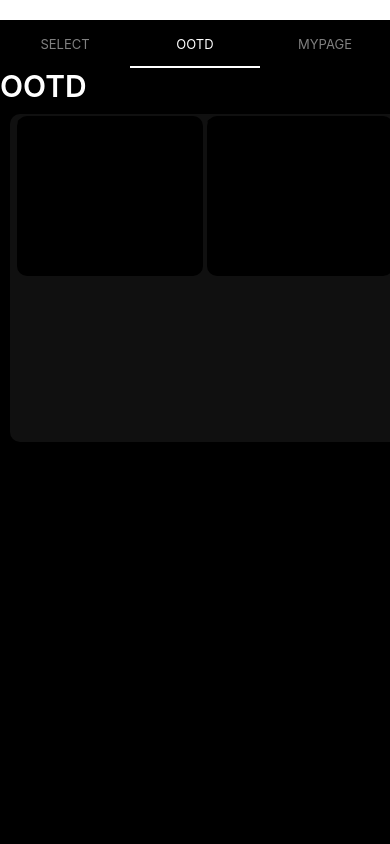
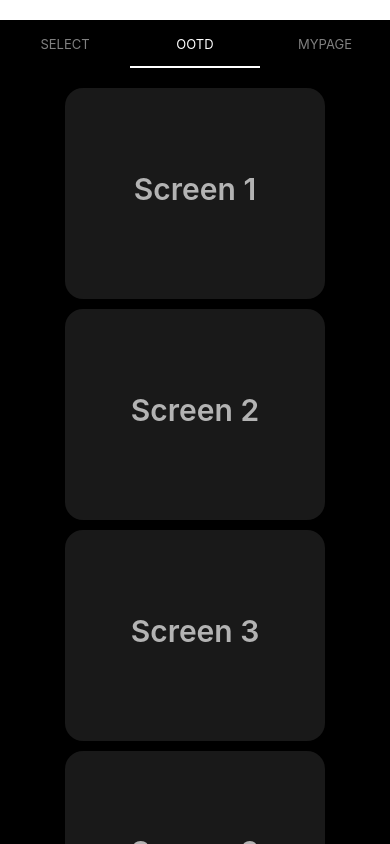
Before and after one commit to OOTC-project/OOTC-FE, a React Native app: screen /Ootd in a window 390 px wide. Built offline with nearby package versions, Linux system fonts and the light colour scheme.

Commit message:
feature: make ootd page

```diff
--- a/src/components/organism/ItemBox.tsx
+++ b/src/components/organism/ItemBox.tsx
@@ -3,7 +3,7 @@ import { View, StyleSheet } from 'react-native';
 
 interface ItemBoxProps {
     children?: React.ReactNode;
-    selected: boolean;
+    selected?: boolean;
 }
 
 const ItemBox = ({ children, selected }: ItemBoxProps) => {
@@ -23,6 +23,9 @@ const styles = StyleSheet.create({
         height: '100%',
         borderRadius: 10,
         marginHorizontal: 10,
+        display: 'flex',
+        justifyContent: 'center',
+        alignItems: 'center',
     },
     selected: {
         borderColor: '#2e2e2e',
--- a/src/components/organism/OotdItemBox.tsx
+++ b/src/components/organism/OotdItemBox.tsx
@@ -11,15 +11,20 @@ const OotdItemBox = ({ children }: OotdItemBoxProps) => {
 
 export default OotdItemBox;
 const screenWidth = Dimensions.get('window').width;
-console.log(screenWidth);
+const screenHeight = Dimensions.get('window').height;
 
 const styles = StyleSheet.create({
     container: {
-        backgroundColor: '#000000',
-        width: screenWidth / 2.1,
-        height: 160,
-        borderRadius: 10,
-        margin: 2,
+        backgroundColor: '#242424',
+        opacity: 0.7,
+        width: screenWidth / 1.5,
+        height: screenHeight / 4,
+        borderRadius: 18,
+        padding: 5,
+        marginTop: 10,
         borderColor: '#2e2e2e',
+        display: 'flex',
+        justifyContent: 'center',
+        alignItems: 'center',
     },
 });
--- a/src/components/organism/OotdItemContainer.tsx
+++ b/src/components/organism/OotdItemContainer.tsx
@@ -13,13 +13,13 @@ export default OotdItemContainer;
 
 const styles = StyleSheet.create({
     container: {
-        backgroundColor: '#101010',
+        backgroundColor: 'black',
         height: '100%',
         width: '100%',
         borderRadius: 10,
-        marginHorizontal: 10,
         display: 'flex',
-        flexDirection: 'row',
-        justifyContent: 'center',
+        flexDirection: 'column',
+        justifyContent: 'space-evenly',
+        alignItems: 'center',
     },
 });
--- a/src/pages/home/index.tsx
+++ b/src/pages/home/index.tsx
@@ -1,27 +1,91 @@
-import { StyleSheet, Text, View } from 'react-native';
-import React from 'react';
+import {
+    Alert,
+    FlatList,
+    ImageBackground,
+    Modal,
+    Pressable,
+    StyleSheet,
+    Text,
+    TouchableOpacity,
+    View,
+} from 'react-native';
+import React, { useEffect, useState } from 'react';
 import TitleBox from '../../components/molecules/TitleBox';
 import OotdItemContainer from '../../components/organism/OotdItemContainer';
 import OotdItemBox from '../../components/organism/OotdItemBox';
+import ItemBox from '../../components/organism/ItemBox';
+
+interface ListType {
+    key: string;
+    screen: string;
+}
 
 const OotdPage = () => {
+    const data = [
+        { key: '1', screen: 'Screen 1' },
+        { key: '2', screen: 'Screen 2' },
+        { key: '3', screen: 'Screen 3' },
+        { key: '4', screen: 'Screen 3' },
+        { key: '5', screen: 'Screen 3' },
+        { key: '6', screen: 'Screen 3' },
+    ];
+    const [list, setList] = useState(data);
+
+    useEffect(() => {
+        if (list.length === data.length) {
+            setList((prevList) => [
+                ...prevList,
+                { key: new Date().toString(), screen: '+' },
+            ]);
+        }
+    }, [list]);
+    const [modalVisible, setModalVisible] = useState(false);
     return (
         <>
-            <TitleBox />
             <View style={styles.container}>
                 <OotdItemContainer>
-                    <OotdItemBox>
-                        <Text>1</Text>
-                    </OotdItemBox>
-                    <OotdItemBox>
-                        <Text>1</Text>
-                    </OotdItemBox>
+                    <FlatList
+                        showsHorizontalScrollIndicator={true}
+                        onMomentumScrollEnd={() => {
+                            console.log('Scrolling is End');
+                        }}
+                        contentContainerStyle={styles.scrollViewContent}
+                        data={list}
+                        renderItem={({ item, index }) => (
+                            <TouchableOpacity
+                                onPress={() => {
+                                    index === list.length - 1
+                                        ? setModalVisible(true)
+                                        : null;
+                                }}
+                            >
+                                <OotdItemBox>
+                                    <Text style={styles.title}>
+                                        {item.screen}
+                                    </Text>
+                                </OotdItemBox>
+                            </TouchableOpacity>
+                        )}
+                    />
                 </OotdItemContainer>
-                <OotdItemContainer>
-                    <OotdItemBox>
-                        <Text>1</Text>
-                    </OotdItemBox>
-                </OotdItemContainer>
+                <Modal
+                    animationType="slide"
+                    transparent={true}
+                    visible={modalVisible}
+                    onRequestClose={() => {
+                        setModalVisible(!modalVisible);
+                    }}
+                >
+                    <View style={styles.centeredView}>
+                        <View style={styles.modal}>
+                            <Pressable
+                                onPress={() => setModalVisible(!modalVisible)}
+                            >
+                                <Text>Hide Modal</Text>
+                            </Pressable>
+                        </View>
+                    </View>
+                </Modal>
             </View>
         </>
     );
@@ -37,5 +101,28 @@ const styles = StyleSheet.create({
         width: '100%',
         flexWrap: 'wrap',
         marginTop: 10,
+        marginVertical: 40,
+    },
+    scrollViewContent: { alignItems: 'center' },
+    title: {
+        fontSize: 30,
+        color: 'white',
+        fontWeight: '600',
+        marginBottom: 10,
+    },
+
+    centeredView: {
+        flex: 1,
+        justifyContent: 'center',
+        alignItems: 'center',
+        marginTop: 22,
+    },
+    modal: {
+        backgroundColor: '#121212',
+        opacity: 0.95,
+        width: '90%',
+        height: '80%',
+        borderRadius: 18,
+        padding: 5,
     },
 });
```
